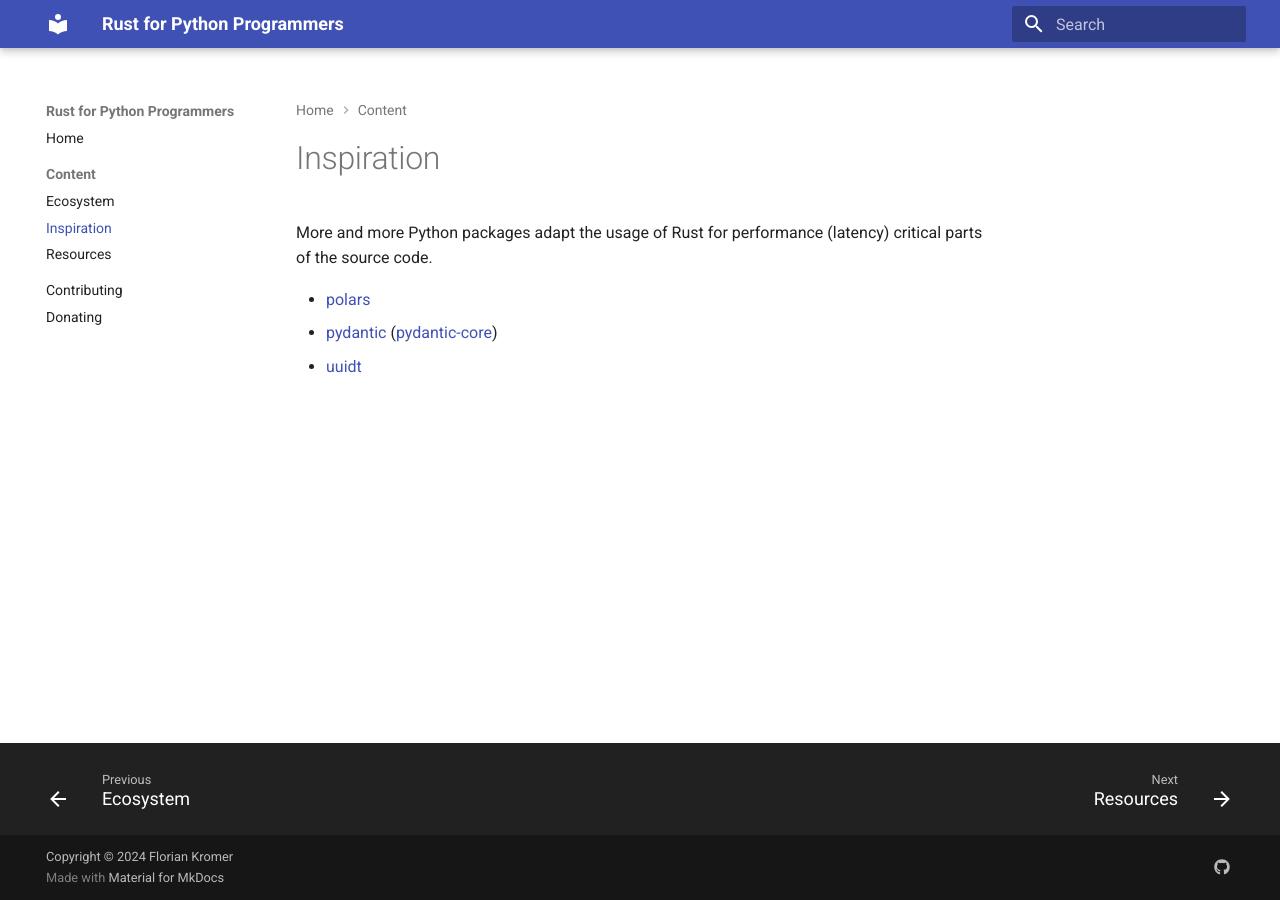
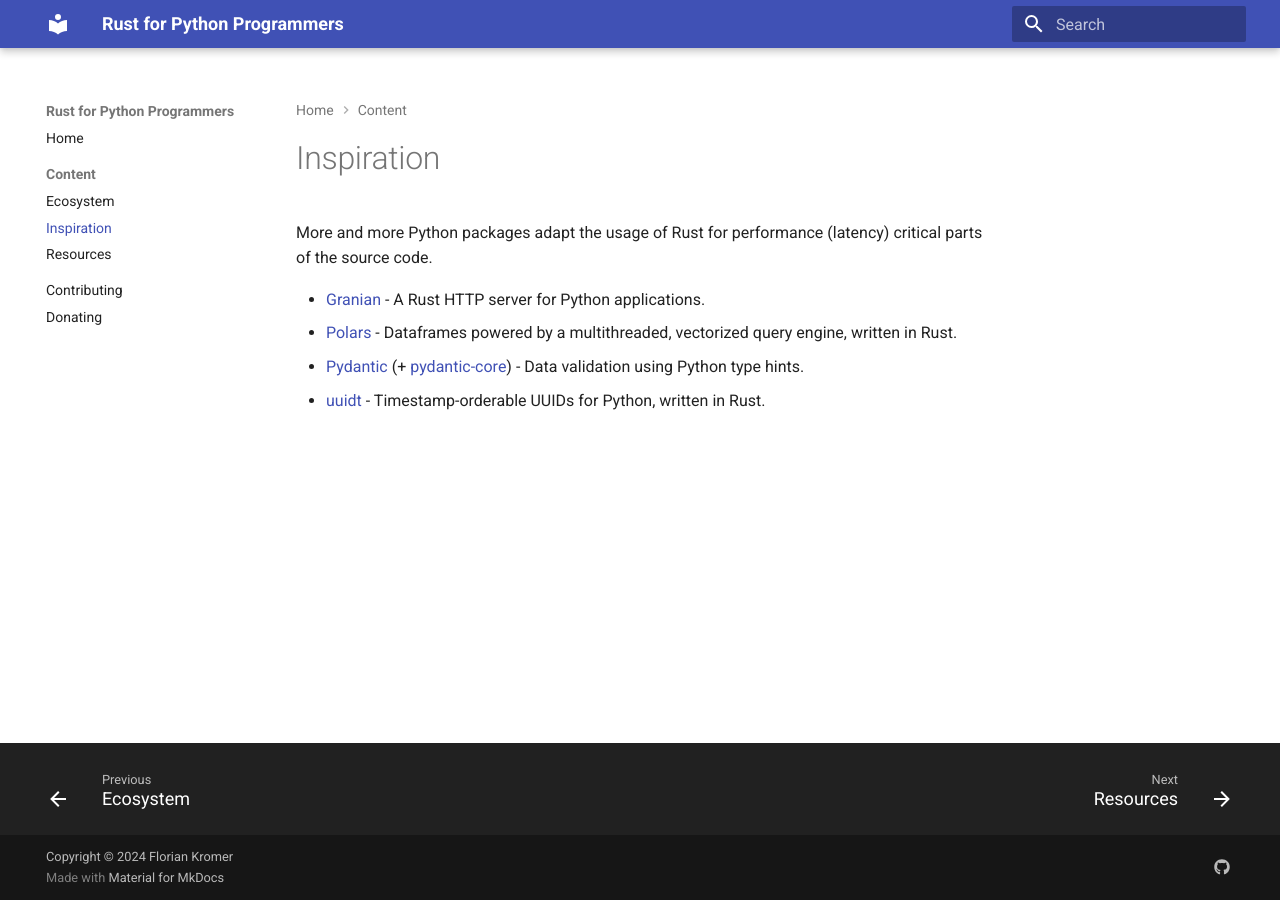
Before and after one commit to fkromer/r4py, an MkDocs documentation site: the page built from docs/inspiration.md, in a window 1280 px wide. Built offline with MkDocs 1.6.1 and Material for MkDocs 9.7.7, drawn with Linux system fonts in a browser that asks for light colours.

Commit message:
inspiration: add granian

```diff
--- a/docs/inspiration.md
+++ b/docs/inspiration.md
@@ -1,5 +1,6 @@
 More and more Python packages adapt the usage of Rust for performance (latency) critical parts of the source code.
 
-- [polars](https://github.com/pola-rs/polars)
-- [pydantic](https://github.com/pydantic/pydantic) ([pydantic-core](https://github.com/pydantic/pydantic-core))
-- [uuidt](https://github.com/isaacharrisholt/uuidt)
+- [Granian](https://github.com/emmett-framework/granian) - A Rust HTTP server for Python applications.
+- [Polars](https://github.com/pola-rs/polars) - Dataframes powered by a multithreaded, vectorized query engine, written in Rust.
+- [Pydantic](https://github.com/pydantic/pydantic) (+ [pydantic-core](https://github.com/pydantic/pydantic-core)) - Data validation using Python type hints.
+- [uuidt](https://github.com/isaacharrisholt/uuidt) - Timestamp-orderable UUIDs for Python, written in Rust.
```
